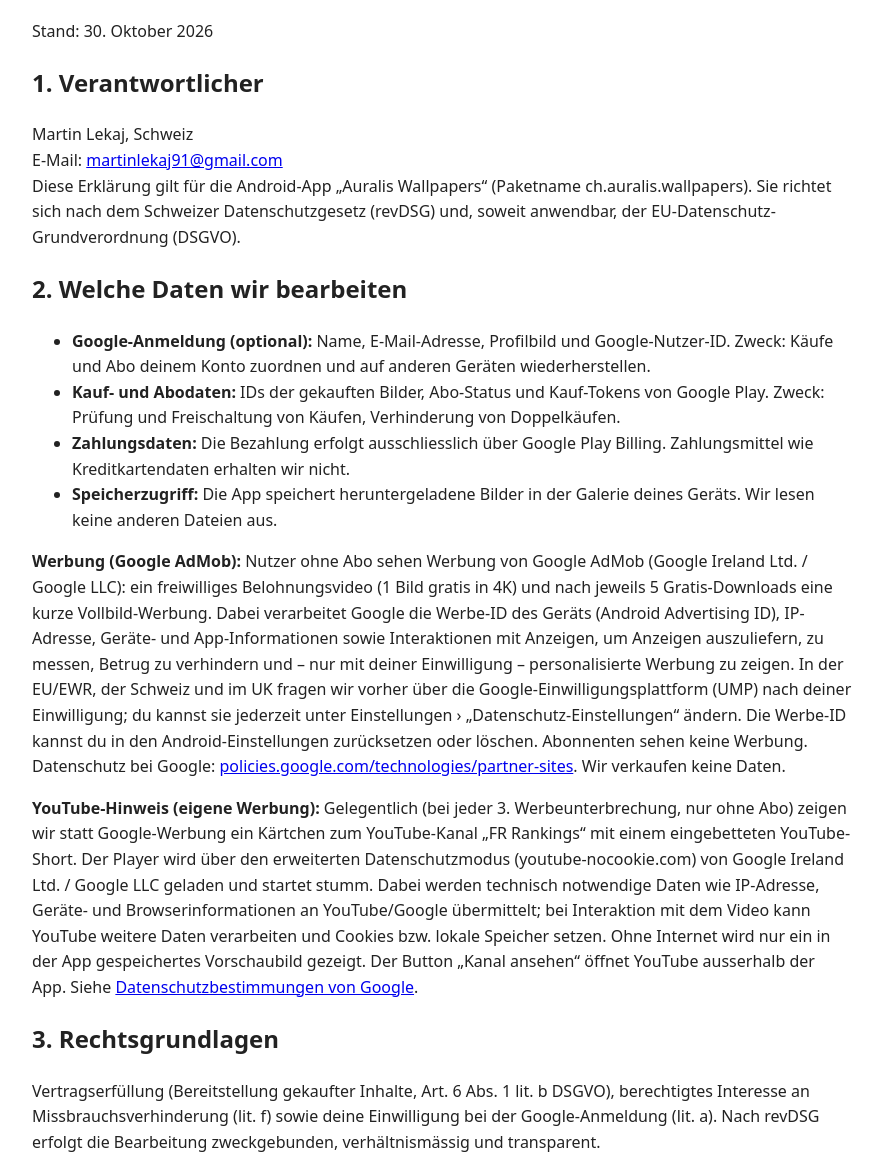
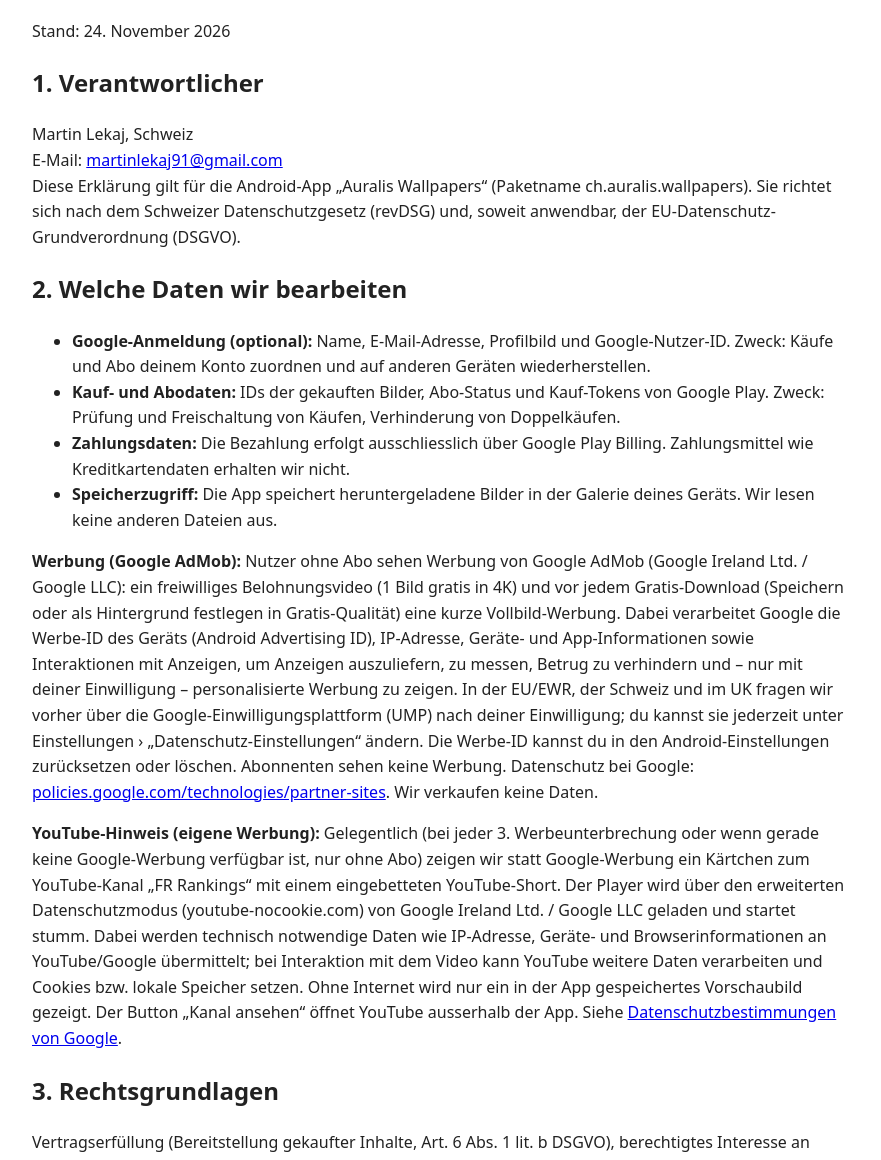
Before and after one commit to martinlekaj91-bit/bildershop, a plain HTML site: page datenschutz.html in a window 1280 px wide. Shown: the part 125-1285 px from the top of the page, without its empty margins (198-1079 px from the left). Drawn offline with Linux system fonts and the light colour scheme.

Commit message:
Datenschutz v1.48: Werbung vor jedem Gratis-Download (Stand 24.11.2026)

```diff
--- a/datenschutz.html
+++ b/datenschutz.html
@@ -1,13 +1,13 @@
 <!DOCTYPE html><html lang="de"><head><meta charset="utf-8"><meta name="viewport" content="width=device-width,initial-scale=1"><title>Datenschutzerklärung – Auralis Wallpapers</title><style>body{font-family:system-ui,sans-serif;max-width:820px;margin:0 auto;padding:24px;line-height:1.6;color:#222}h1{color:#6a1b9a}nav a{margin-right:14px}footer{margin-top:40px;font-size:.9em;color:#666}</style></head><body><nav><a href="index.html">Start</a><a href="datenschutz.html">Datenschutz</a><a href="loeschung.html">Datenlöschung</a></nav>
-<h1>Datenschutzerklärung Auralis Wallpapers</h1><p>Stand: 30. Oktober 2026</p>
+<h1>Datenschutzerklärung Auralis Wallpapers</h1><p>Stand: 24. November 2026</p>
 <h2>1. Verantwortlicher</h2><p>Martin Lekaj, Schweiz<br>E-Mail: <a href="mailto:martinlekaj91@gmail.com">martinlekaj91@gmail.com</a><br>Diese Erklärung gilt für die Android-App „Auralis Wallpapers“ (Paketname ch.auralis.wallpapers). Sie richtet sich nach dem Schweizer Datenschutzgesetz (revDSG) und, soweit anwendbar, der EU-Datenschutz-Grundverordnung (DSGVO).</p>
 <h2>2. Welche Daten wir bearbeiten</h2><ul>
 <li><b>Google-Anmeldung (optional):</b> Name, E-Mail-Adresse, Profilbild und Google-Nutzer-ID. Zweck: Käufe und Abo deinem Konto zuordnen und auf anderen Geräten wiederherstellen.</li>
 <li><b>Kauf- und Abodaten:</b> IDs der gekauften Bilder, Abo-Status und Kauf-Tokens von Google Play. Zweck: Prüfung und Freischaltung von Käufen, Verhinderung von Doppelkäufen.</li>
 <li><b>Zahlungsdaten:</b> Die Bezahlung erfolgt ausschliesslich über Google Play Billing. Zahlungsmittel wie Kreditkartendaten erhalten wir nicht.</li>
 <li><b>Speicherzugriff:</b> Die App speichert heruntergeladene Bilder in der Galerie deines Geräts. Wir lesen keine anderen Dateien aus.</li></ul>
-<p><b>Werbung (Google AdMob):</b> Nutzer ohne Abo sehen Werbung von Google AdMob (Google Ireland Ltd. / Google LLC): ein freiwilliges Belohnungsvideo (1 Bild gratis in 4K) und nach jeweils 5 Gratis-Downloads eine kurze Vollbild-Werbung. Dabei verarbeitet Google die Werbe-ID des Geräts (Android Advertising ID), IP-Adresse, Geräte- und App-Informationen sowie Interaktionen mit Anzeigen, um Anzeigen auszuliefern, zu messen, Betrug zu verhindern und – nur mit deiner Einwilligung – personalisierte Werbung zu zeigen. In der EU/EWR, der Schweiz und im UK fragen wir vorher über die Google-Einwilligungsplattform (UMP) nach deiner Einwilligung; du kannst sie jederzeit unter Einstellungen › „Datenschutz-Einstellungen“ ändern. Die Werbe-ID kannst du in den Android-Einstellungen zurücksetzen oder löschen. Abonnenten sehen keine Werbung. Datenschutz bei Google: <a href="https://policies.google.com/technologies/partner-sites">policies.google.com/technologies/partner-sites</a>. Wir verkaufen keine Daten.</p>
-<p><b>YouTube-Hinweis (eigene Werbung):</b> Gelegentlich (bei jeder 3. Werbeunterbrechung, nur ohne Abo) zeigen wir statt Google-Werbung ein Kärtchen zum YouTube-Kanal „FR Rankings“ mit einem eingebetteten YouTube-Short. Der Player wird über den erweiterten Datenschutzmodus (youtube-nocookie.com) von Google Ireland Ltd. / Google LLC geladen und startet stumm. Dabei werden technisch notwendige Daten wie IP-Adresse, Geräte- und Browserinformationen an YouTube/Google übermittelt; bei Interaktion mit dem Video kann YouTube weitere Daten verarbeiten und Cookies bzw. lokale Speicher setzen. Ohne Internet wird nur ein in der App gespeichertes Vorschaubild gezeigt. Der Button „Kanal ansehen“ öffnet YouTube ausserhalb der App. Siehe <a href="https://policies.google.com/privacy">Datenschutzbestimmungen von Google</a>.</p>
+<p><b>Werbung (Google AdMob):</b> Nutzer ohne Abo sehen Werbung von Google AdMob (Google Ireland Ltd. / Google LLC): ein freiwilliges Belohnungsvideo (1 Bild gratis in 4K) und vor jedem Gratis-Download (Speichern oder als Hintergrund festlegen in Gratis-Qualität) eine kurze Vollbild-Werbung. Dabei verarbeitet Google die Werbe-ID des Geräts (Android Advertising ID), IP-Adresse, Geräte- und App-Informationen sowie Interaktionen mit Anzeigen, um Anzeigen auszuliefern, zu messen, Betrug zu verhindern und – nur mit deiner Einwilligung – personalisierte Werbung zu zeigen. In der EU/EWR, der Schweiz und im UK fragen wir vorher über die Google-Einwilligungsplattform (UMP) nach deiner Einwilligung; du kannst sie jederzeit unter Einstellungen › „Datenschutz-Einstellungen“ ändern. Die Werbe-ID kannst du in den Android-Einstellungen zurücksetzen oder löschen. Abonnenten sehen keine Werbung. Datenschutz bei Google: <a href="https://policies.google.com/technologies/partner-sites">policies.google.com/technologies/partner-sites</a>. Wir verkaufen keine Daten.</p>
+<p><b>YouTube-Hinweis (eigene Werbung):</b> Gelegentlich (bei jeder 3. Werbeunterbrechung oder wenn gerade keine Google-Werbung verfügbar ist, nur ohne Abo) zeigen wir statt Google-Werbung ein Kärtchen zum YouTube-Kanal „FR Rankings“ mit einem eingebetteten YouTube-Short. Der Player wird über den erweiterten Datenschutzmodus (youtube-nocookie.com) von Google Ireland Ltd. / Google LLC geladen und startet stumm. Dabei werden technisch notwendige Daten wie IP-Adresse, Geräte- und Browserinformationen an YouTube/Google übermittelt; bei Interaktion mit dem Video kann YouTube weitere Daten verarbeiten und Cookies bzw. lokale Speicher setzen. Ohne Internet wird nur ein in der App gespeichertes Vorschaubild gezeigt. Der Button „Kanal ansehen“ öffnet YouTube ausserhalb der App. Siehe <a href="https://policies.google.com/privacy">Datenschutzbestimmungen von Google</a>.</p>
 <h2>3. Rechtsgrundlagen</h2><p>Vertragserfüllung (Bereitstellung gekaufter Inhalte, Art. 6 Abs. 1 lit. b DSGVO), berechtigtes Interesse an Missbrauchsverhinderung (lit. f) sowie deine Einwilligung bei der Google-Anmeldung (lit. a). Nach revDSG erfolgt die Bearbeitung zweckgebunden, verhältnismässig und transparent.</p>
 <h2>4. Empfänger und Auftragsbearbeiter</h2><p>Google (Google Sign-In, Google Play Billing, Google AdMob) sowie der Hosting-Anbieter unseres Servers. Die Bilder (HD und Ultra HD) werden über <b>Cloudflare</b> (Cloudflare, Inc., USA; Cloudflare R2 und Cloudflare Workers) ausgeliefert. Beim Laden eines Bildes verarbeitet Cloudflare technisch notwendige Verbindungsdaten (IP-Adresse, Zeitpunkt, angefragte Datei, Geräte-/App-Kennung im User-Agent), um die Datei zuzustellen und vor Missbrauch zu schützen; es werden keine Konto- oder Kaufdaten an Cloudflare übermittelt. Siehe <a href="https://www.cloudflare.com/privacypolicy/">Datenschutzerklärung von Cloudflare</a>. Dabei können Daten in Länder ausserhalb der Schweiz/EU (z.&nbsp;B. USA) übermittelt werden; dies erfolgt auf Basis von Angemessenheitsbeschlüssen bzw. Standardvertragsklauseln. Es gelten zusätzlich die <a href="https://policies.google.com/privacy">Datenschutzbestimmungen von Google</a>.</p>
 <h2>5. Google API Services – Limited Use</h2><p>Die Nutzung und Weitergabe von Informationen, die Auralis Wallpapers über Google APIs erhält, erfolgt gemäss der <a href="https://developers.google.com/terms/api-services-user-data-policy">Google API Services User Data Policy</a>, einschliesslich der Anforderungen zur eingeschränkten Nutzung (Limited Use). Wir verwenden Google-Nutzerdaten ausschliesslich zur Anmeldung und Zuordnung von Käufen, übertragen sie nicht an Dritte (ausser zur Erbringung dieses Dienstes oder wenn gesetzlich vorgeschrieben), nutzen sie nicht für Werbung und lassen sie nicht von Menschen lesen, ausser mit deiner Zustimmung, zur Sicherheit oder aus rechtlichen Gründen.</p>
@@ -18,9 +18,9 @@
 <h2>10. Änderungen</h2><p>Wir können diese Erklärung anpassen. Es gilt die jeweils hier veröffentlichte Fassung.</p>
 <hr><h1 lang="en">Privacy Policy (English)</h1><div lang="en">
 <p><b>Controller:</b> Martin Lekaj, Switzerland, martinlekaj91@gmail.com. Applies to the Android app "Auralis Wallpapers" (ch.auralis.wallpapers), in line with the Swiss FADP (revDSG) and the EU GDPR where applicable.</p>
-<p><b>Data we process:</b> If you sign in with Google: your name, email address, profile picture and Google user ID, used only to link purchases and your subscription to your account. Purchase data: purchased image IDs, subscription status and Google Play purchase tokens, used to verify and restore purchases. Payments are handled entirely by Google Play Billing; we never receive card details. The app saves downloaded images to your device gallery and reads no other files. No ads, no ad tracking, no selling of data.</p>
-<p><b>Advertising (Google AdMob):</b> Users without a subscription see ads from Google AdMob (Google Ireland Ltd. / Google LLC): an optional rewarded video (1 free 4K image) and a short full-screen ad after every 5 free downloads. Google processes the device advertising ID (Android Advertising ID), IP address, device and app information and ad interactions to serve and measure ads, prevent fraud and – only with your consent – show personalised ads. In the EU/EEA, Switzerland and the UK we ask for consent first via Google's User Messaging Platform (UMP); change it any time under Settings › "Privacy settings". You can reset or delete the advertising ID in Android settings. Subscribers see no ads. See <a href="https://policies.google.com/technologies/partner-sites">policies.google.com/technologies/partner-sites</a>. We do not sell data.</p>
-<p><b>YouTube notice (house ad):</b> Occasionally (every 3rd ad break, only without a subscription) we show a card for the YouTube channel "FR Rankings" with an embedded YouTube Short instead of a Google ad. The player is loaded in privacy-enhanced mode (youtube-nocookie.com) from Google Ireland Ltd. / Google LLC and starts muted. Technically necessary data such as IP address and device/browser information is sent to YouTube/Google; if you interact with the video, YouTube may process further data and set cookies or local storage. Offline, only a thumbnail stored in the app is shown. "Watch channel" opens YouTube outside the app. See <a href="https://policies.google.com/privacy">Google privacy policy</a>.</p>
+<p><b>Data we process:</b> If you sign in with Google: your name, email address, profile picture and Google user ID, used only to link purchases and your subscription to your account. Purchase data: purchased image IDs, subscription status and Google Play purchase tokens, used to verify and restore purchases. Payments are handled entirely by Google Play Billing; we never receive card details. The app saves downloaded images to your device gallery and reads no other files. Ads are described below; we do not sell data.</p>
+<p><b>Advertising (Google AdMob):</b> Users without a subscription see ads from Google AdMob (Google Ireland Ltd. / Google LLC): an optional rewarded video (1 free 4K image) and a short full-screen ad before every free download (saving or setting as wallpaper in free quality). Google processes the device advertising ID (Android Advertising ID), IP address, device and app information and ad interactions to serve and measure ads, prevent fraud and – only with your consent – show personalised ads. In the EU/EEA, Switzerland and the UK we ask for consent first via Google's User Messaging Platform (UMP); change it any time under Settings › "Privacy settings". You can reset or delete the advertising ID in Android settings. Subscribers see no ads. See <a href="https://policies.google.com/technologies/partner-sites">policies.google.com/technologies/partner-sites</a>. We do not sell data.</p>
+<p><b>YouTube notice (house ad):</b> Occasionally (every 3rd ad break or when no Google ad is available, only without a subscription) we show a card for the YouTube channel "FR Rankings" with an embedded YouTube Short instead of a Google ad. The player is loaded in privacy-enhanced mode (youtube-nocookie.com) from Google Ireland Ltd. / Google LLC and starts muted. Technically necessary data such as IP address and device/browser information is sent to YouTube/Google; if you interact with the video, YouTube may process further data and set cookies or local storage. Offline, only a thumbnail stored in the app is shown. "Watch channel" opens YouTube outside the app. See <a href="https://policies.google.com/privacy">Google privacy policy</a>.</p>
 <p><b>Legal bases:</b> performance of contract, legitimate interest (fraud prevention), consent (Google Sign-In, personalised ads).</p>
 <p><b>Recipients:</b> Google (Sign-In, Play Billing, AdMob) and our server hosting provider. Images (HD and Ultra HD) are delivered via <b>Cloudflare</b> (Cloudflare, Inc., USA; Cloudflare R2 and Workers), which processes technically necessary connection data (IP address, time, requested file, user agent) to deliver files and prevent abuse; no account or purchase data is sent to Cloudflare (<a href="https://www.cloudflare.com/privacypolicy/">Cloudflare privacy policy</a>); transfers outside Switzerland/EU (e.g. USA) rely on adequacy decisions or standard contractual clauses.</p>
 <p><b>Limited Use:</b> Auralis Wallpapers's use and transfer of information received from Google APIs adheres to the <a href="https://developers.google.com/terms/api-services-user-data-policy">Google API Services User Data Policy</a>, including the Limited Use requirements.</p>
```
